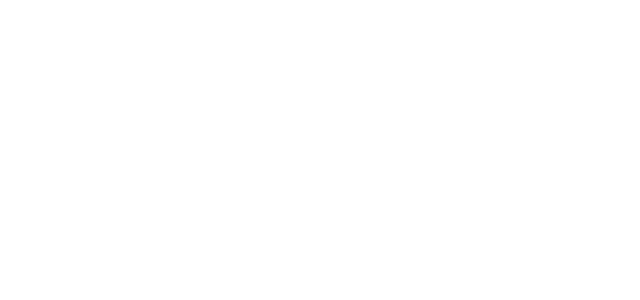
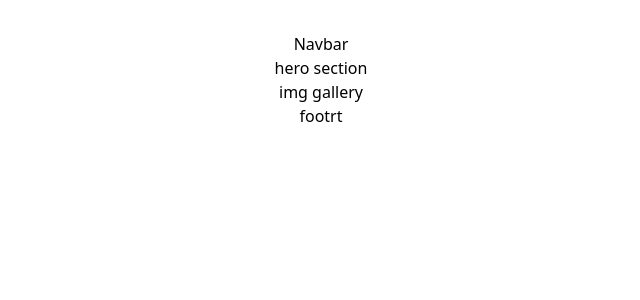
Before and after one commit to Biddut-Roy/Nursery-client, a React (Vite) app: page / in a window 1280 px wide. Shown: the top 300 px of the page, without its empty margins (319-959 px from the left). Built offline with nearby package versions, Linux system fonts and the light colour scheme.

Commit message:
mail layout setup

```diff
--- a/src/Component/gallary/ImgGallary.tsx
+++ /dev/null
@@ -1,5 +0,0 @@
-const ImgGallary = () => {
-  return <div>img</div>;
-};
-
-export default ImgGallary;
--- /dev/null
+++ b/src/Component/gallery/ImgGallery.tsx
@@ -0,0 +1,5 @@
+const ImgGallery = () => {
+  return <div>img gallery</div>;
+};
+
+export default ImgGallery;
--- a/src/Layout/MainLayout.tsx
+++ b/src/Layout/MainLayout.tsx
@@ -1,5 +1,11 @@
+import LandingPage from "./landingPage/LandingPage";
+
 const MainLayout = () => {
-  return <div></div>;
+  return (
+    <div>
+      <LandingPage />
+    </div>
+  );
 };
 
 export default MainLayout;
--- /dev/null
+++ b/src/Layout/landingPage/LandingPage.tsx
@@ -0,0 +1,17 @@
+import Footer from "../../Component/footer/Footer";
+import ImgGallery from "../../Component/gallery/ImgGallery";
+import HeroSection from "../../Component/hero/HeroSection";
+import Navbar from "../../Component/navbar/Navbar";
+
+const LandingPage = () => {
+  return (
+    <div>
+      <Navbar />
+      <HeroSection />
+      <ImgGallery />
+      <Footer />
+    </div>
+  );
+};
+
+export default LandingPage;
```
